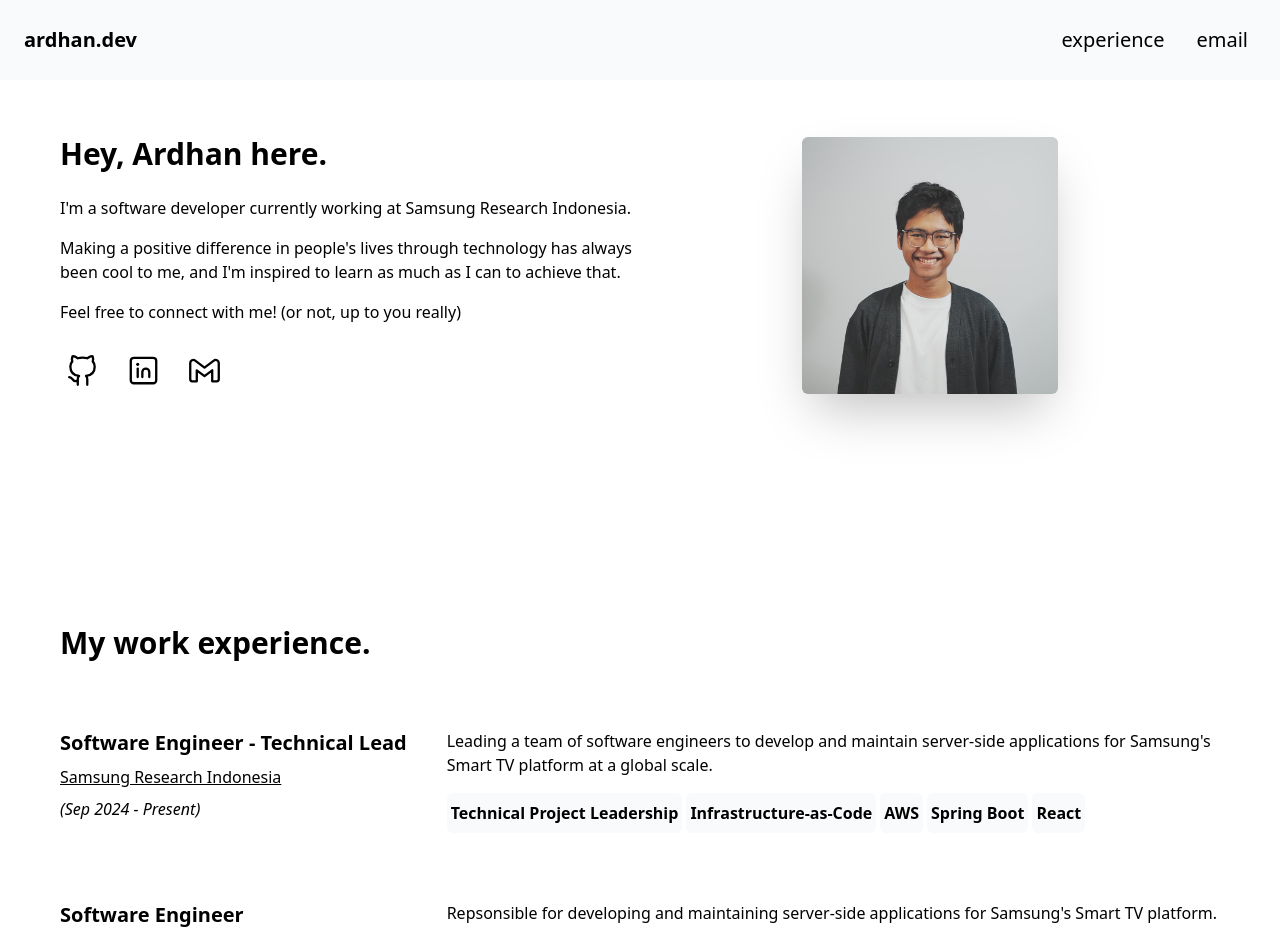
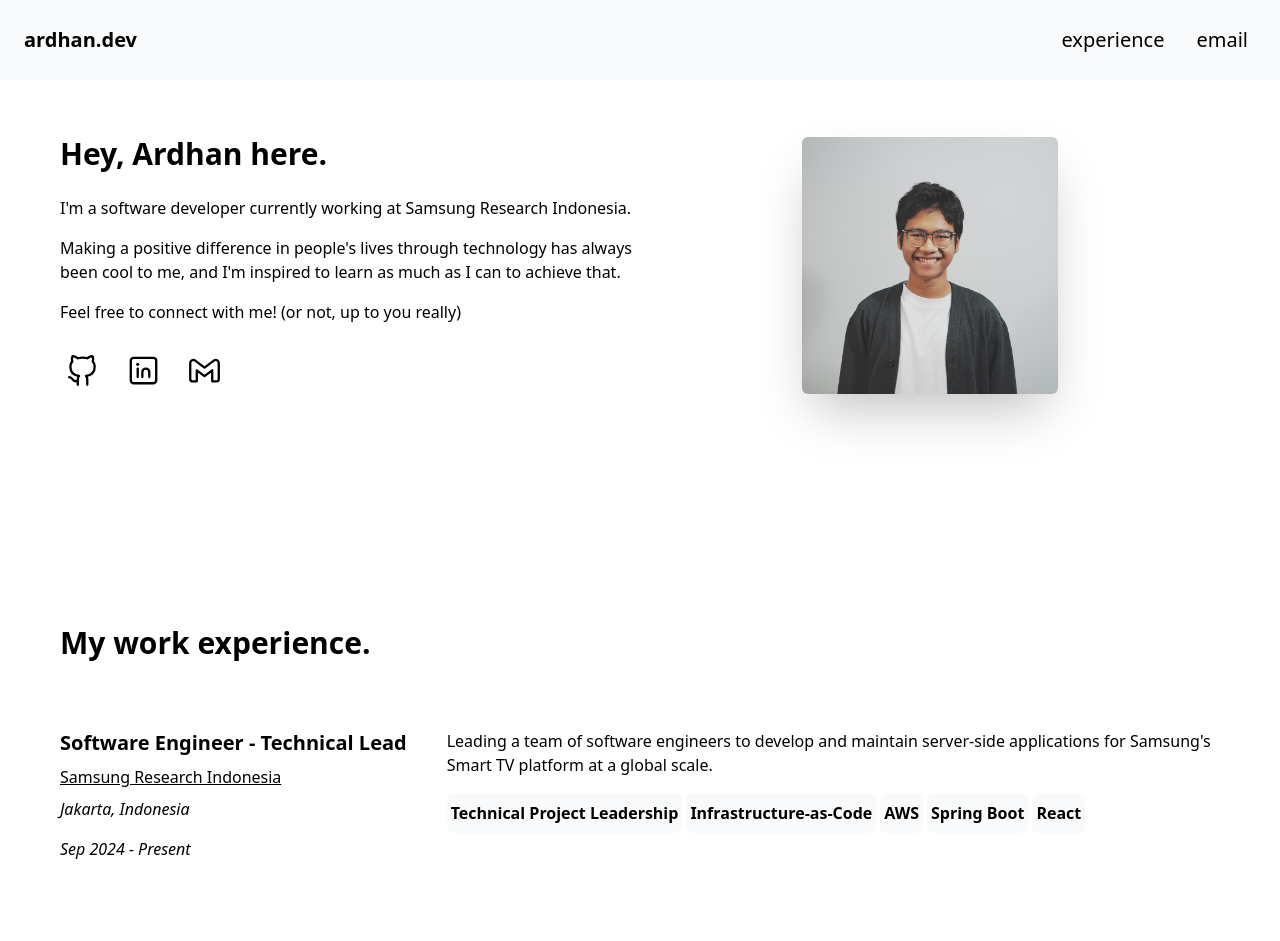
Before and after one commit to ardhan-p/ardhan.dev, a React (Vite) app: page / in a window 1280 px wide. Shown: the top 941 px of the page. Built offline with nearby package versions, Linux system fonts and the light colour scheme.

Commit message:
feat: update experience with location data

```diff
--- a/src/components/ExperienceCard.tsx
+++ b/src/components/ExperienceCard.tsx
@@ -18,8 +18,13 @@ const ExperienceCard = (experience : Experience) => {
           </a>
 
           <p className="py-2 italic">
-            ({experience.duration})
+            {experience.location}
           </p>
+
+          <p className="py-2 italic">
+            {experience.duration}
+          </p>
+
         </div>
         <div className="basis-2/3 self-start">
           <ul>
--- a/src/data.ts
+++ b/src/data.ts
@@ -24,6 +24,7 @@ export const aboutParagraphs = [
 export const experienceData: Experience[] = [
 	{
 		title: "Software Engineer - Technical Lead",
+		location: "Jakarta, Indonesia",
 		company: "Samsung Research Indonesia",
 		description: [
 			"Leading a team of software engineers to develop and maintain server-side applications for Samsung's Smart TV platform at a global scale.",
@@ -35,6 +36,7 @@ export const experienceData: Experience[] = [
 	{
 		title: "Software Engineer",
 		company: "Samsung Research Indonesia",
+		location: "Jakarta, Indonesia",
 		description: [
 			"Repsonsible for developing and maintaining server-side applications for Samsung's Smart TV platform.",
 		],
--- a/src/types.ts
+++ b/src/types.ts
@@ -9,6 +9,7 @@ export type Project = {
 export type Experience = {
   title: string;
   company: string;
+  location: string;
   description: string[];
   skill: string[];
   duration: string;
```
